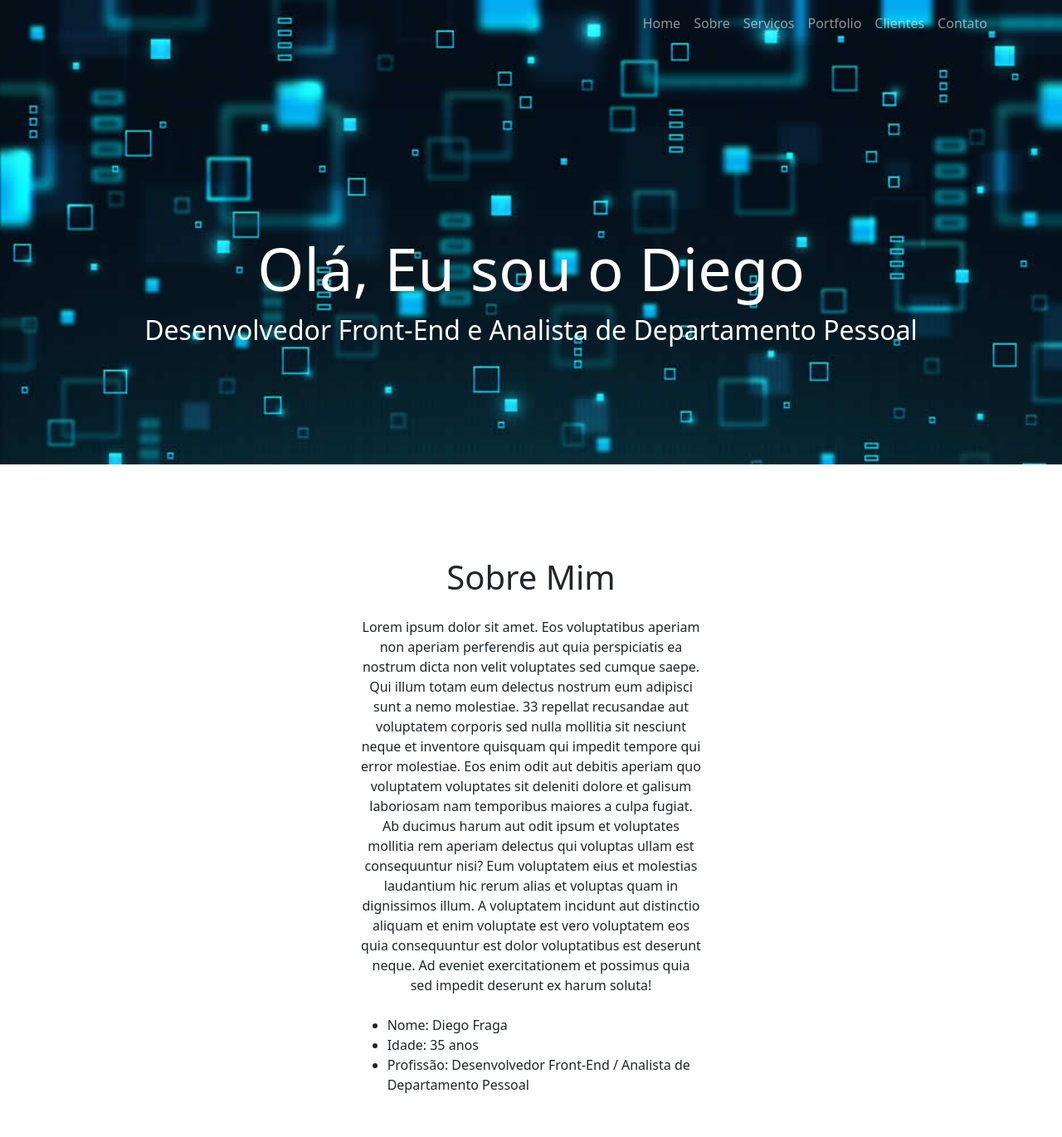
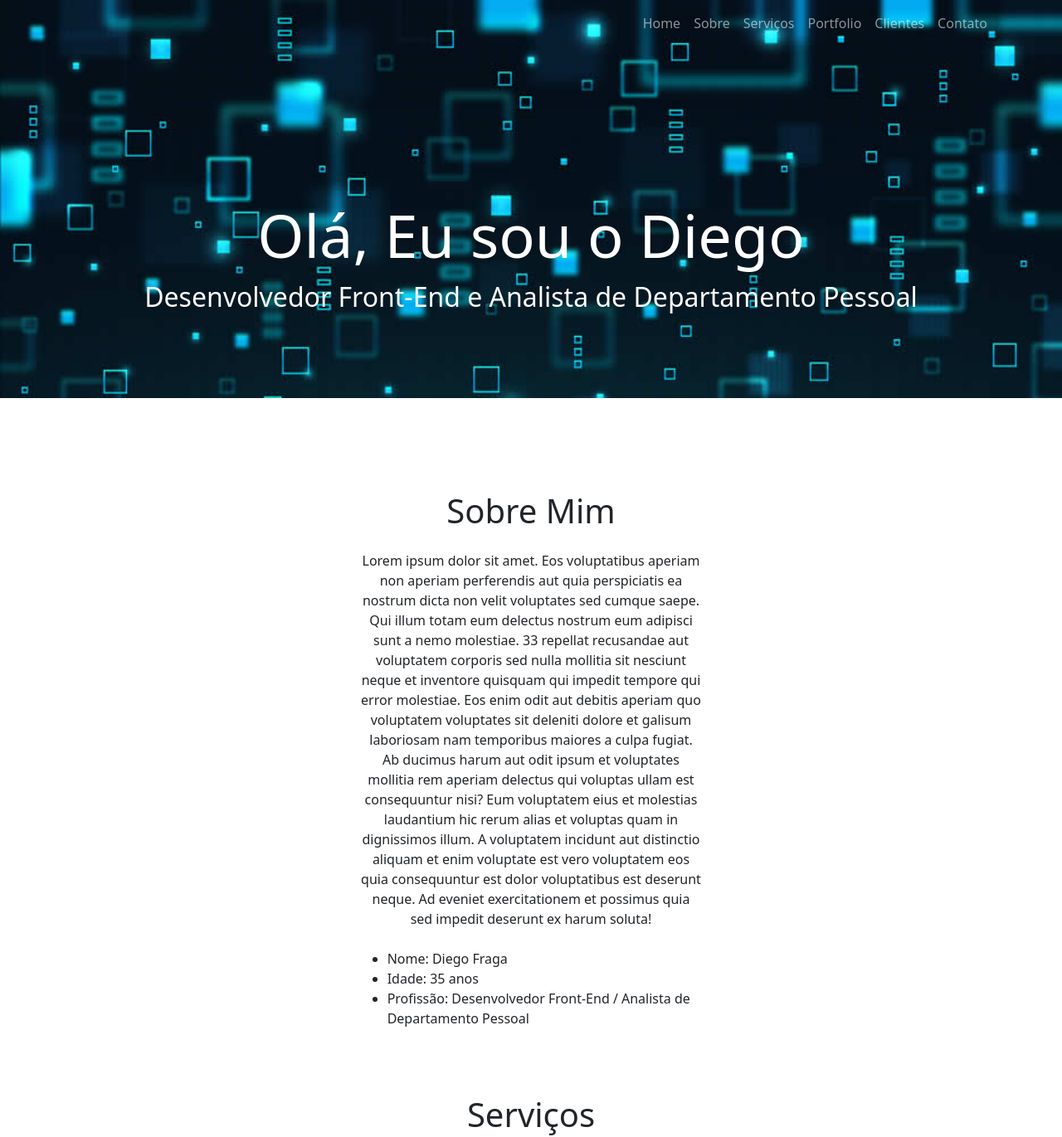
Before and after one commit to Dipedro87/Portfolio, a plain HTML site: page index.html in a window 1280 px wide. Shown: the top 1371 px of the page at 83% size. Drawn offline with nearby package versions, Linux system fonts and the light colour scheme.

Commit message:
remoção de ids

```diff
--- a/style.css
+++ b/style.css
@@ -1,7 +1,6 @@
 /* Imagem Background */
-
 .bgimage {
-    height: 70vh;
+    height: 60vh;
     background: url(imgs/dados.jpg);
     background-size: cover;
     position: relative;
@@ -22,7 +21,7 @@
     position: absolute;
     top: 50%;
     transform: translate (-50%, 50%);
-    color: white;
+    color: #ffffff;
 }
 
 /* Sobre Mim */
@@ -54,14 +53,12 @@
     border: 1px solid #008000;
 }
 
-/* CSS de tecnologias */
-
-
-
 /* Background */
 .navbarScroll.navbarDark {
     background-color: #808080;
 }
+
+
 
 /* estilo midias sociais */
 .social-icons {
@@ -81,9 +78,11 @@
 }
 
 /* espaçamento entre seções */
-#about, #services, #portfolio, #clients, #contact, #technology {
+#about, #services, #portfolio, #clients, #contact {
     margin-top: 2rem;
     padding-top: 2rem;
+    overflow: hidden;  /* usado para exlcuir a barra horizontal */
+
 }
 #contact {
     padding-bottom: 2rem;
```
